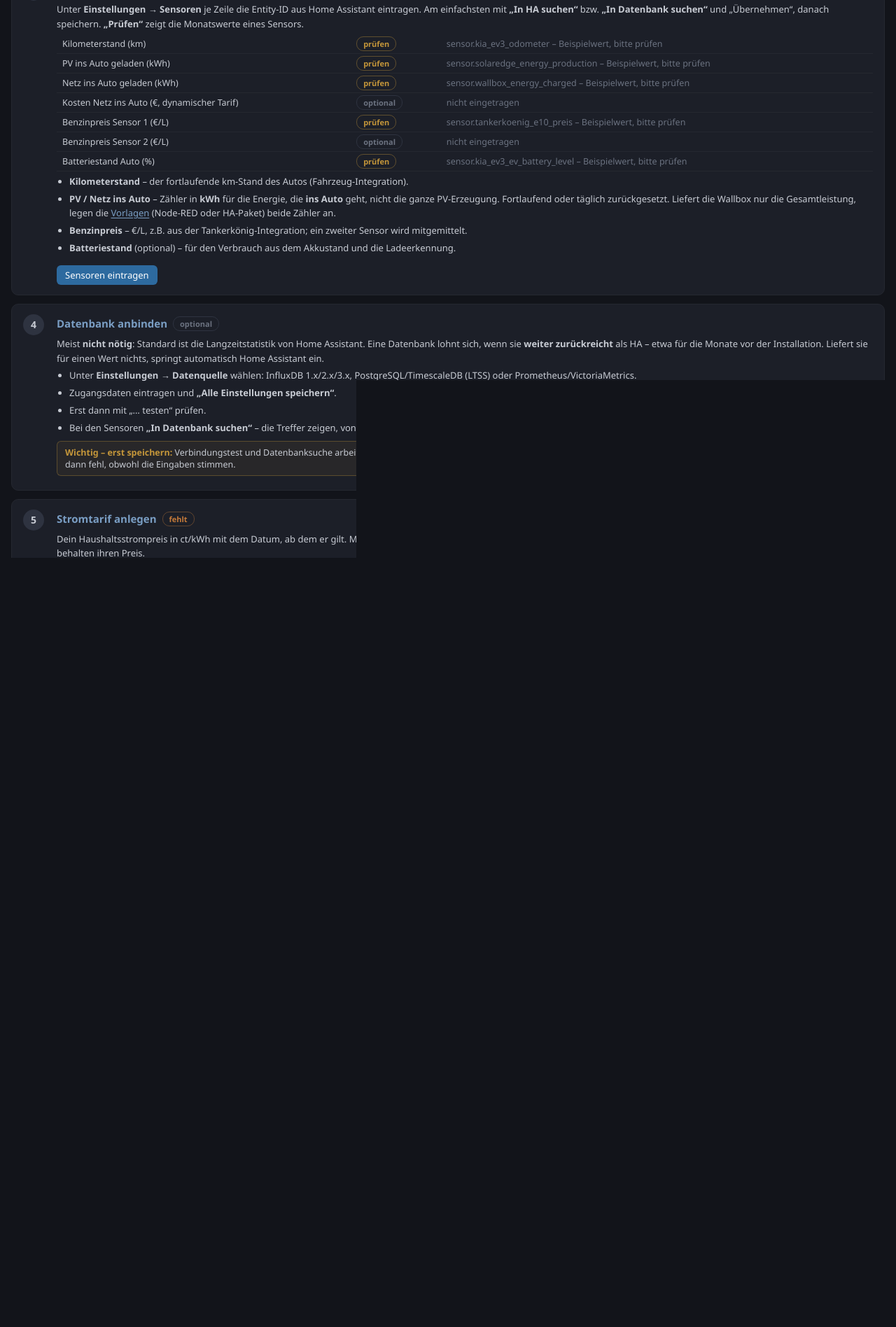
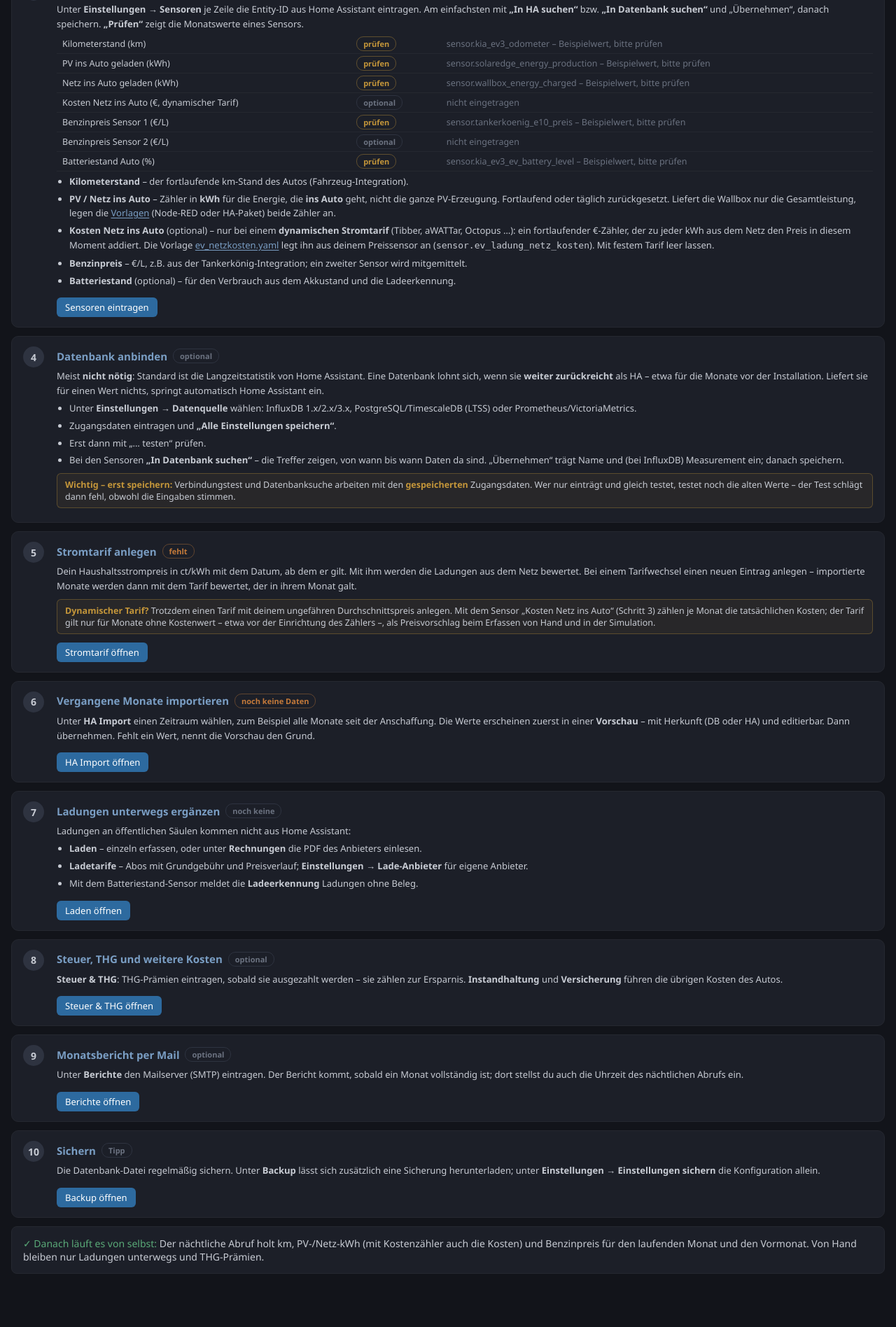
Before and after one commit to HasenbeinMH/ev-tracker-ha, a FastAPI app: page /einrichtung in a window 1280 px wide. Shown: the part 728-2624 px from the top of the page at 70% size. Before the commit the page ends 1525 px from the top, so only its background shows below. Run offline with FastAPI, Linux system fonts and the light colour scheme; data comes from the database, SQL or seed files in the repository; data that the repository does not hold is empty.

Commit message:
Einrichtung: Kostenzaehler fuer dynamischen Stromtarif erklaert
Schritt 3 beschreibt den optionalen Sensor "Kosten Netz ins Auto", Schritt 5
erklaert, wofuer der Stromtarif mit dynamischem Tarif noch gebraucht wird, und
korrigiert den Hinweis zur Neubewertung importierter Monate.

Co-Authored-By: Claude Opus 5.5 <noreply@anthropic.com>

```diff
--- a/version.py
+++ b/version.py
@@ -32,6 +32,7 @@ CHANGELOG = [
             "Neue Vorlage vorlagen/homeassistant/ev_netzkosten.yaml: addiert zu jeder kWh aus dem Netz den Preis in diesem Moment (€/kWh, ct/kWh oder €/MWh wird erkannt; Aufschlag und MwSt. fuer reine Boersenpreise einstellbar); funktioniert mit dem HA-Paket, dem Node-RED-Flow und eigenen Zaehlern",
             "Solche Monate tragen die Notiz \"dynamischer Tarif\" und bleiben beim Anlegen oder Loeschen eines Stromtarifs unveraendert. Fehlt der Kostenwert oder ist der Preis unplausibel (ueber 150 ct/kWh), gilt wie bisher der Stromtarif – das Importprotokoll nennt den Grund",
             "HA-Import: Spalte \"Netz €\" in der Vorschau, sobald ein Kostenzaehler eingetragen ist; InfluxDB: Measurement \"EUR\" einstellbar",
+            "Einrichtung: Kostenzaehler bei Schritt 3 (Sensoren) und Hinweis zum dynamischen Tarif bei Schritt 5 (Stromtarif) erklaert",
             "Hilfe: Abschnitt Dynamischer Stromtarif; der Hinweis zur Neubewertung der importierten Monatssummen beim Tarifwechsel ist korrigiert",
         ],
     },
--- a/webapp/templates/einrichtung.html
+++ b/webapp/templates/einrichtung.html
@@ -109,6 +109,11 @@
         Liefert die Wallbox nur die Gesamtleistung, legen die
         <a href="https://github.com/HasenbeinMH/ev-tracker-ha/tree/main/vorlagen" target="_blank" rel="noopener">Vorlagen</a>
         (Node-RED oder HA-Paket) beide Zähler an.</li>
+      <li><b>Kosten Netz ins Auto</b> (optional) – nur bei einem <b>dynamischen Stromtarif</b>
+        (Tibber, aWATTar, Octopus …): ein fortlaufender €-Zähler, der zu jeder kWh aus dem Netz den Preis
+        in diesem Moment addiert. Die Vorlage
+        <a href="https://github.com/HasenbeinMH/ev-tracker-ha/blob/main/vorlagen/homeassistant/ev_netzkosten.yaml" target="_blank" rel="noopener">ev_netzkosten.yaml</a>
+        legt ihn aus deinem Preissensor an (<code>sensor.ev_ladung_netz_kosten</code>). Mit festem Tarif leer lassen.</li>
       <li><b>{{ kf.name }}preis</b> – €/L, z.B. aus der Tankerkönig-Integration;
         ein zweiter Sensor wird mitgemittelt.{% if kf.art == "autogas" %} Tankerkönig kennt kein Autogas –
         dann den Preis je Monat von Hand eintragen.{% endif %}</li>
@@ -148,8 +153,12 @@
     {{ stand("ok", tarife ~ " Tarif" ~ ("e" if tarife != 1 else "")) if tarife else stand("fehlt", "fehlt") }}</h2>
   <div>
     <p>Dein Haushaltsstrompreis in ct/kWh mit dem Datum, ab dem er gilt. Mit ihm werden die Ladungen
-      aus dem Netz bewertet. Bei einem Tarifwechsel einen neuen Eintrag anlegen – alte Monate
-      behalten ihren Preis.</p>
+      aus dem Netz bewertet. Bei einem Tarifwechsel einen neuen Eintrag anlegen – importierte Monate
+      werden dann mit dem Tarif bewertet, der in ihrem Monat galt.</p>
+    <div class="warn"><b>Dynamischer Tarif?</b> Trotzdem einen Tarif mit deinem ungefähren Durchschnittspreis
+      anlegen. Mit dem Sensor „Kosten Netz ins Auto“ (Schritt 3) zählen je Monat die tatsächlichen Kosten;
+      der Tarif gilt nur für Monate ohne Kostenwert – etwa vor der Einrichtung des Zählers –, als
+      Preisvorschlag beim Erfassen von Hand und in der Simulation.</div>
   </div>
   <div class="aktion"><a class="knopf" href="stromtarif">Stromtarif öffnen</a></div>
 </div>
@@ -223,7 +232,7 @@
 
 <div class="card">
   {% if auto_import %}<span class="gruen">✓ Danach läuft es von selbst:</span>{% else %}<span class="gelb">Der nächtliche Abruf ist ausgeschaltet.</span>{% endif %}
-  Der nächtliche Abruf holt km, PV-/Netz-kWh und {{ kf.name }}preis für den laufenden Monat und
+  Der nächtliche Abruf holt km, PV-/Netz-kWh (mit Kostenzähler auch die Kosten) und {{ kf.name }}preis für den laufenden Monat und
   den Vormonat. Von Hand bleiben nur Ladungen unterwegs und THG-Prämien.
 </div>
 
```
Also changed, not shown: CHANGELOG.md.
